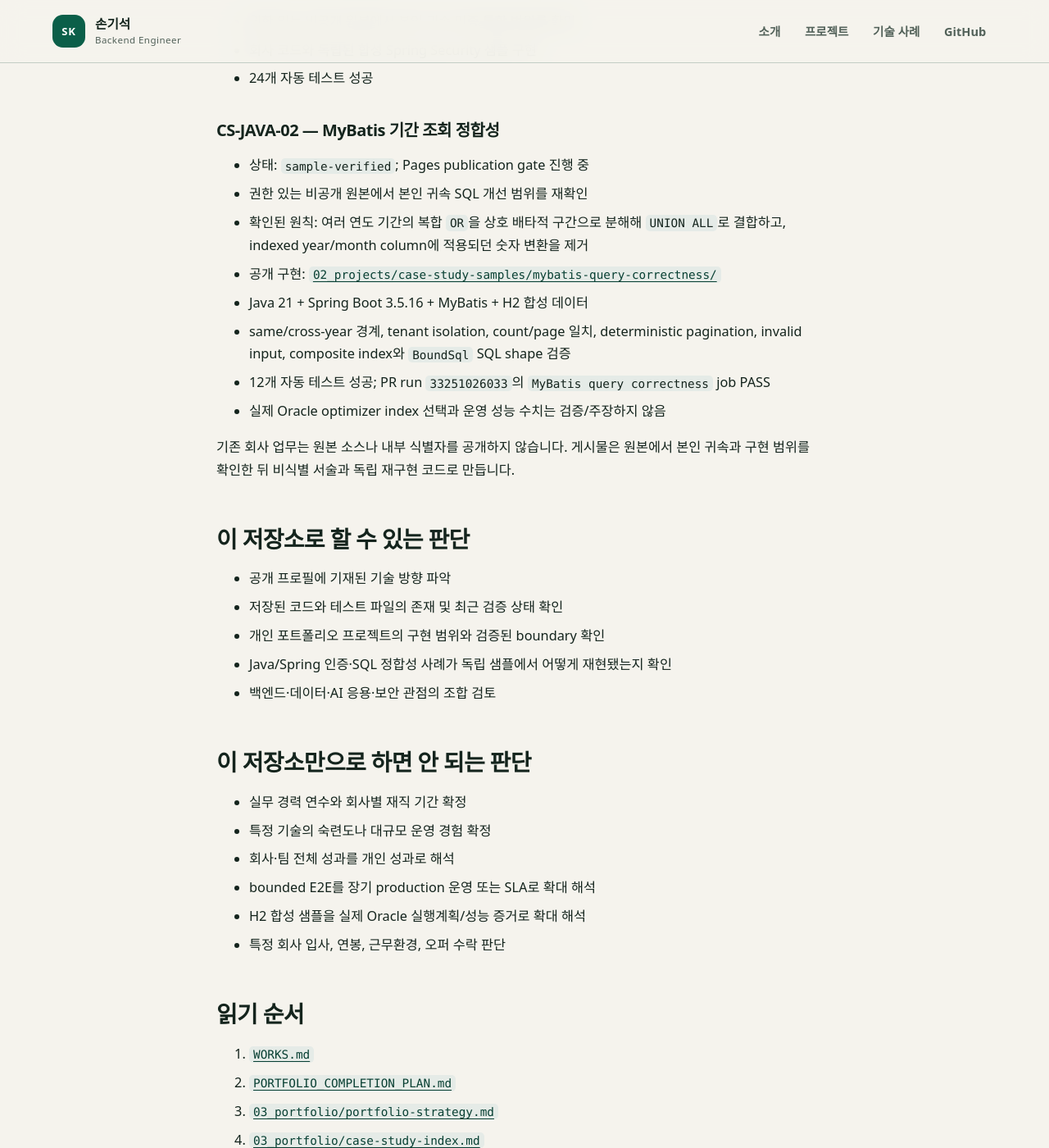
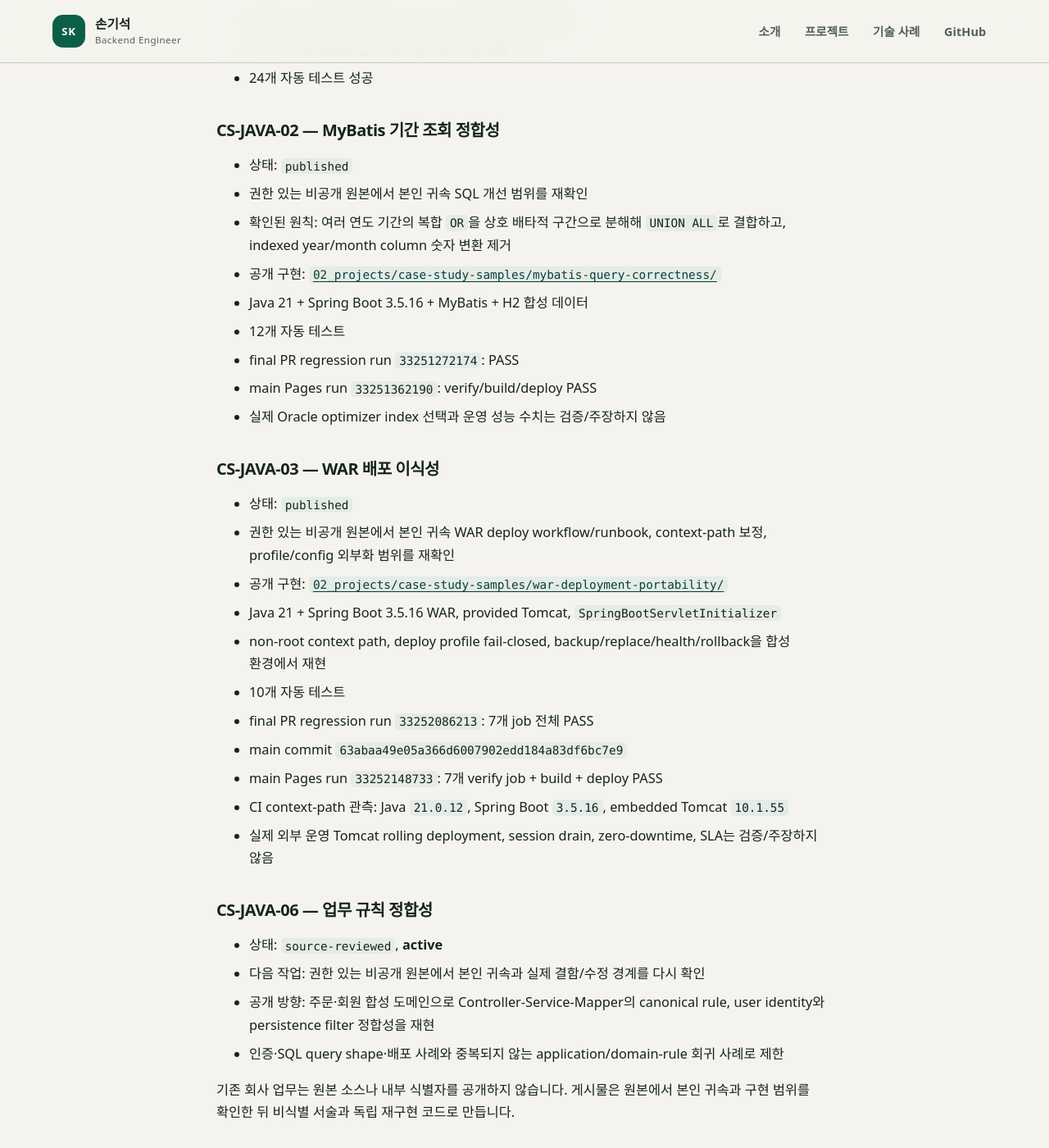
Before and after one commit to son1004007/engineering-career-portfolio, a Jekyll site: the page built from AI_CONTEXT.md, in a window 1280 px wide and 1400 px high, scrolled down 1860 px. Shown: the whole window at 82% size. Built offline with Jekyll 4.4.1, drawn with Linux system fonts in a browser that asks for light colours; our own code applies the rules of GitHub Pages for plain Markdown files; some of the changed text lies outside the part shown.

Commit message:
docs: sync AI context with published WAR case

````diff
--- a/AI_CONTEXT.md
+++ b/AI_CONTEXT.md
@@ -13,7 +13,7 @@
 이 저장소는 두 트랙으로 구성합니다.
 
 1. `OpsMate Local`: 온프레미스 AI Agent를 기업 업무 트랜잭션에 안전하게 연결하는 대표 프로젝트
-2. Java/Spring 실무 사례: 인증, DB/SQL, 배포, 운영 등 백엔드 실무 깊이를 회사 코드와 독립된 공개 샘플로 재현
+2. Java/Spring 실무 사례: 인증, DB/SQL, 배포, 업무 규칙과 운영의 실무 깊이를 회사 코드와 독립된 공개 샘플로 재현
 
 핵심 정체성은 ML 모델 연구자가 아니라 **Java/Spring 엔터프라이즈 백엔드 경험을 중심으로 AI Agent 기능을 통합하는 백엔드·플랫폼 엔지니어**입니다.
 
@@ -47,14 +47,36 @@
 
 ### CS-JAVA-02 — MyBatis 기간 조회 정합성
 
-- 상태: `sample-verified`; Pages publication gate 진행 중
+- 상태: `published`
 - 권한 있는 비공개 원본에서 본인 귀속 SQL 개선 범위를 재확인
-- 확인된 원칙: 여러 연도 기간의 복합 `OR`을 상호 배타적 구간으로 분해해 `UNION ALL`로 결합하고, indexed year/month column에 적용되던 숫자 변환을 제거
+- 확인된 원칙: 여러 연도 기간의 복합 `OR`을 상호 배타적 구간으로 분해해 `UNION ALL`로 결합하고, indexed year/month column 숫자 변환 제거
 - 공개 구현: [`02_projects/case-study-samples/mybatis-query-correctness/`](02_projects/case-study-samples/mybatis-query-correctness/README.md)
 - Java 21 + Spring Boot 3.5.16 + MyBatis + H2 합성 데이터
-- same/cross-year 경계, tenant isolation, count/page 일치, deterministic pagination, invalid input, composite index와 `BoundSql` SQL shape 검증
-- 12개 자동 테스트 성공; PR run `33251026033`의 `MyBatis query correctness` job PASS
+- 12개 자동 테스트
+- final PR regression run `33251272174`: PASS
+- main Pages run `33251362190`: verify/build/deploy PASS
 - 실제 Oracle optimizer index 선택과 운영 성능 수치는 검증/주장하지 않음
+
+### CS-JAVA-03 — WAR 배포 이식성
+
+- 상태: `published`
+- 권한 있는 비공개 원본에서 본인 귀속 WAR deploy workflow/runbook, context-path 보정, profile/config 외부화 범위를 재확인
+- 공개 구현: [`02_projects/case-study-samples/war-deployment-portability/`](02_projects/case-study-samples/war-deployment-portability/README.md)
+- Java 21 + Spring Boot 3.5.16 WAR, provided Tomcat, `SpringBootServletInitializer`
+- non-root context path, deploy profile fail-closed, backup/replace/health/rollback을 합성 환경에서 재현
+- 10개 자동 테스트
+- final PR regression run `33252086213`: 7개 job 전체 PASS
+- main commit `63abaa49e05a366d6007902edd184a83df6bc7e9`
+- main Pages run `33252148733`: 7개 verify job + build + deploy PASS
+- CI context-path 관측: Java `21.0.12`, Spring Boot `3.5.16`, embedded Tomcat `10.1.55`
+- 실제 외부 운영 Tomcat rolling deployment, session drain, zero-downtime, SLA는 검증/주장하지 않음
+
+### CS-JAVA-06 — 업무 규칙 정합성
+
+- 상태: `source-reviewed`, **active**
+- 다음 작업: 권한 있는 비공개 원본에서 본인 귀속과 실제 결함/수정 경계를 다시 확인
+- 공개 방향: 주문·회원 합성 도메인으로 Controller-Service-Mapper의 canonical rule, user identity와 persistence filter 정합성을 재현
+- 인증·SQL query shape·배포 사례와 중복되지 않는 application/domain-rule 회귀 사례로 제한
 
 기존 회사 업무는 원본 소스나 내부 식별자를 공개하지 않습니다. 게시물은 원본에서 본인 귀속과 구현 범위를 확인한 뒤 비식별 서술과 독립 재구현 코드로 만듭니다.
 
@@ -63,7 +85,7 @@
 - 공개 프로필에 기재된 기술 방향 파악
 - 저장된 코드와 테스트 파일의 존재 및 최근 검증 상태 확인
 - 개인 포트폴리오 프로젝트의 구현 범위와 검증된 boundary 확인
-- Java/Spring 인증·SQL 정합성 사례가 독립 샘플에서 어떻게 재현됐는지 확인
+- Java/Spring 인증·SQL 정합성·WAR 배포 경계 사례가 독립 샘플에서 어떻게 재현됐는지 확인
 - 백엔드·데이터·AI 응용·보안 관점의 조합 검토
 
 ## 이 저장소만으로 하면 안 되는 판단
@@ -73,6 +95,7 @@
 - 회사·팀 전체 성과를 개인 성과로 해석
 - bounded E2E를 장기 production 운영 또는 SLA로 확대 해석
 - H2 합성 샘플을 실제 Oracle 실행계획/성능 증거로 확대 해석
+- embedded Tomcat CI를 실제 외부 운영 Tomcat 무중단 배포 증거로 확대 해석
 - 특정 회사 입사, 연봉, 근무환경, 오퍼 수락 판단
 
 ## 읽기 순서
@@ -97,6 +120,7 @@
 - `tested-component`: 명시된 구성요소의 테스트 산출물은 있으나 전체 시스템 검증을 뜻하지 않음
 - `source-reviewed`: 권한 있는 비공개 원본에서 본인 귀속과 구현 범위를 확인했으나 공개 재현 검증은 아직 없음
 - `sample-verified`: 회사 코드와 독립된 공개 샘플의 최근 테스트 성공 기록이 있으나 실제 회사 시스템 검증을 뜻하지 않음
+- `published`: 독립 공개 샘플과 문서의 검증 후 main Pages build/deploy까지 성공
 - `verified`: 최근 실행일, 명령/실행 경계, 환경·버전, 성공 결과가 함께 기록됨
 - `partial`: 일부 코드나 문서만 있고 주요 구성요소가 빠짐
 - `planned`: 문서 또는 작업 목록에만 존재
@@ -111,8 +135,9 @@
 |---|---|---|
 | `OpsMate Local` | `implemented`, `tested-component`; real-model, NAS internal, public Internet bounded boundary `verified` | 실제 모델, immutable Synology 배포, private DB/model, 외부 HTTPS/session/rate/non-exposure와 lifecycle 검증. 24x7 SLA/장기 부하는 미검증 |
 | Spring Security 인증 사례 | `sample-verified` | 회사 코드와 독립된 합성 샘플 24개 테스트 성공 |
-| MyBatis 기간 조회 사례 | `sample-verified`; publication pending | 회사 코드와 독립된 합성 Spring Boot/MyBatis/H2 샘플 12개 테스트 성공. Oracle 운영 성능은 미검증 |
-| 나머지 Java/Spring 사례 | `source-reviewed` 또는 `candidate` | 독립 공개 재현과 최근 테스트 전에는 완료로 표현하지 않음 |
+| MyBatis 기간 조회 사례 | `published` | 합성 Spring Boot/MyBatis/H2 샘플 12개 테스트와 main Pages run `33251362190` 성공. Oracle 운영 성능은 미검증 |
+| WAR 배포 이식성 사례 | `published` | 합성 Spring Boot WAR 샘플 10개 테스트, PR regression `33252086213`, main Pages `33252148733` 성공. 실제 외부 Tomcat 운영은 미검증 |
+| 업무 규칙 정합성 사례 | `source-reviewed`, active | authorized source re-review와 독립 공개 재현 전에는 완료로 표현하지 않음 |
 | `ai-rag-api` | `implemented`, `tested-file-present` | 코드·테스트 파일은 있으나 최근 성공 실행 미확인 |
 | `backend-platform-template` | `partial` | 현재 구조에 누락 모듈이 있음 |
 | `security-audit-log` | `partial` | API route만 있고 참조 service, 앱 진입점, 테스트가 없음 |
@@ -128,6 +153,7 @@
 ```text
 Java/Spring 인증·인가·세션·CSRF 경계를 독립 샘플과 테스트로 검증하는 방식
 MyBatis 기간 조회를 정합성·tenant isolation·count/page·pagination·SQL shape 관점에서 검증하는 방식
+WAR 서비스의 external-container bootstrap, non-root context path, 외부 config fail-closed, health rollback 경계를 독립 샘플로 검증하는 방식
 AI 출력을 Spring 업무 규칙·승인·멱등성·fail-closed 경계에 넣는 설계와 구현
 실제 open-weight model 구조화 출력을 서버 검증·저장까지 연결한 E2E
 immutable artifact를 Synology에 배포하고 private DB/model network와 restricted SSH tunnel을 검증한 경험
@@ -142,6 +168,7 @@ Agentic AI Runtime의 작업 격리와 산출물 추적 구성요소 구현
 ```text
 Java/Spring 실무의 전체 수준과 아직 재현하지 않은 나머지 사례의 구현 완료
 MyBatis 샘플의 실제 Oracle 실행계획과 운영 성능
+WAR 샘플의 실제 외부 Tomcat zero-downtime/session-drain/SLA
 프로덕션 트래픽과 운영 규모
 Kafka/Redis/Kubernetes 실전 운영
 RAG 품질·보안·관측성·비용 최적화
````
